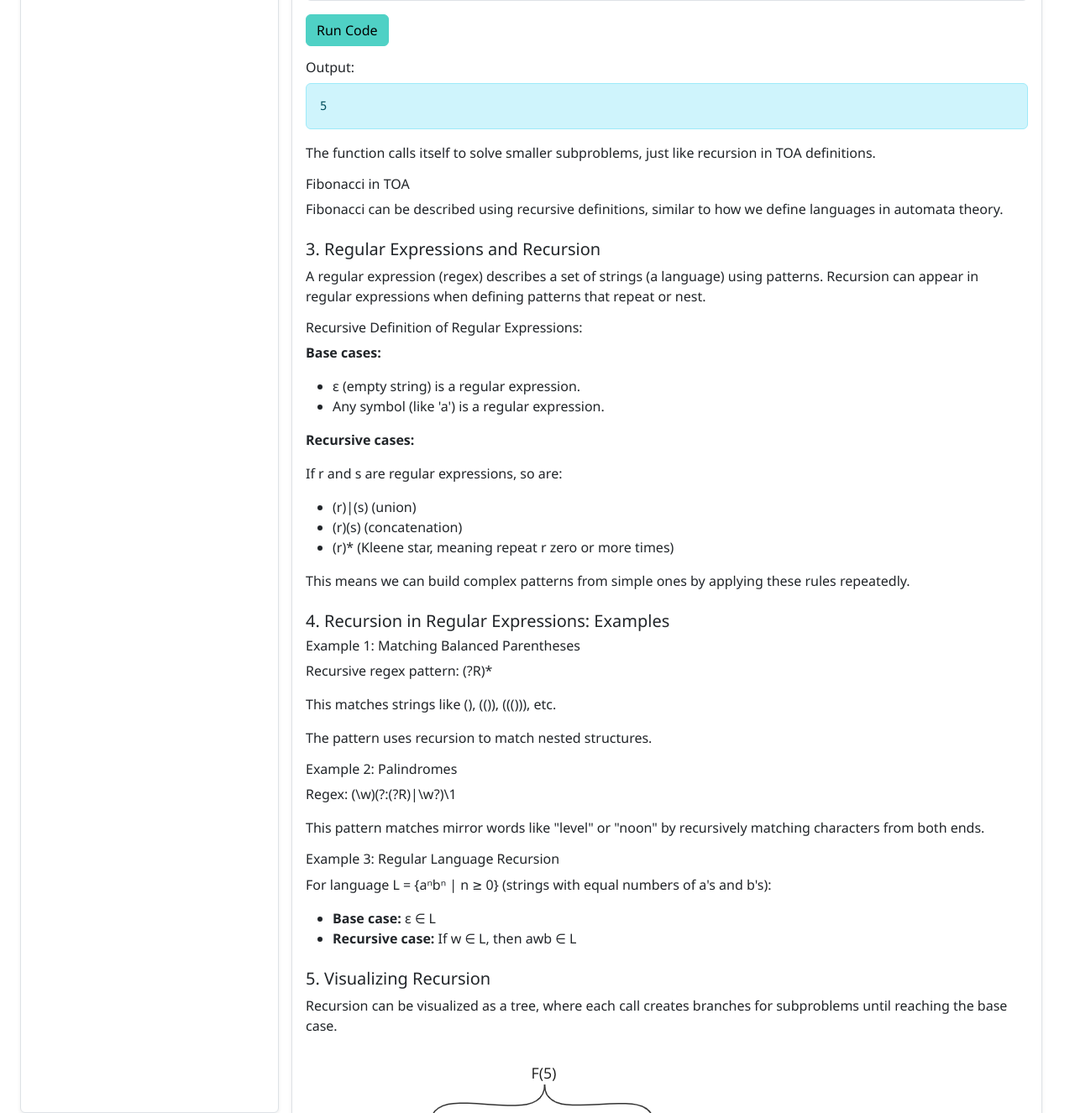
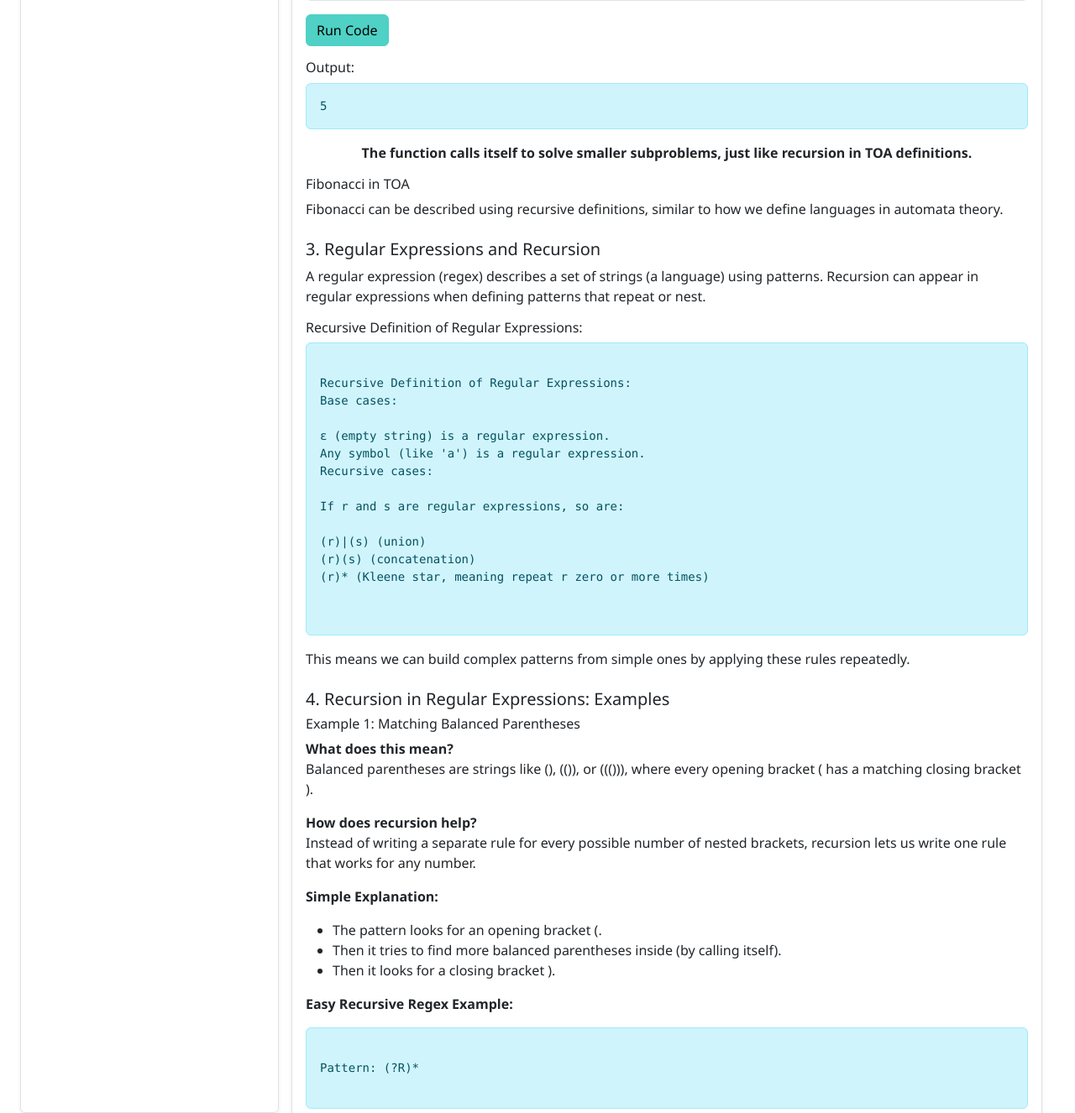
Before and after one commit to Abrash-Official/Theory-Of-Automata, a Flask app: page /recursive-def in a window 1280 px wide. Shown: the part 1274-2600 px from the top of the page at 84% size. Run offline with Flask 3, Linux system fonts and the light colour scheme.

Commit message:
Update the data of Recursion & Regular Expression

```diff
--- a/app/templates/recursive_def.html
+++ b/app/templates/recursive_def.html
@@ -54,7 +54,7 @@ print(fibonacci(5))
         <button type="button" class="btn btn-primary mb-3" id="runPythonCodeBtn">Run Code</button>
         <h6>Output:</h6>
         <pre class="alert alert-info mt-2 p-3 rounded"><code id="pythonCodeOutput">5</code></pre>
-        <p>The function calls itself to solve smaller subproblems, just like recursion in TOA definitions.</p>
+        <p class="text-center"><strong>The function calls itself to solve smaller subproblems, just like recursion in TOA definitions.</strong></p>
         <h6>Fibonacci in TOA</h6>
         <p>Fibonacci can be described using recursive definitions, similar to how we define languages in automata theory.</p>
 
@@ -63,36 +63,106 @@ print(fibonacci(5))
             A regular expression (regex) describes a set of strings (a language) using patterns. Recursion can appear in regular expressions when defining patterns that repeat or nest.
         </p>
         <h6>Recursive Definition of Regular Expressions:</h6>
-        <p><b>Base cases:</b></p>
-        <ul>
-            <li>ε (empty string) is a regular expression.</li>
-            <li>Any symbol (like 'a') is a regular expression.</li>
-        </ul>
-        <p><b>Recursive cases:</b></p>
-        <p>If r and s are regular expressions, so are:</p>
-        <ul>
-            <li>(r)|(s) (union)</li>
-            <li>(r)(s) (concatenation)</li>
-            <li>(r)* (Kleene star, meaning repeat r zero or more times)</li>
-        </ul>
+        <pre class="alert alert-info mt-2 p-3 rounded">
+            <code>
+Recursive Definition of Regular Expressions:
+Base cases:
+
+ε (empty string) is a regular expression.
+Any symbol (like 'a') is a regular expression.
+Recursive cases:
+
+If r and s are regular expressions, so are:
+
+(r)|(s) (union)
+(r)(s) (concatenation)
+(r)* (Kleene star, meaning repeat r zero or more times)
+            </code>
+        </pre>
         <p>This means we can build complex patterns from simple ones by applying these rules repeatedly.</p>
 
         <h5 class="mt-4">4. Recursion in Regular Expressions: Examples</h5>
         <h6>Example 1: Matching Balanced Parentheses</h6>
-        <div class="text-start">
-            <p>Recursive regex pattern: (?R)*</p>
-        </div>
-        <p>This matches strings like (), (()), ((())), etc.</p>
-        <p>The pattern uses recursion to match nested structures.</p>
-        <h6>Example 2: Palindromes</h6>
-        <p>Regex: (\w)(?:(?R)|\w?)\1</p>
-        <p>This pattern matches mirror words like "level" or "noon" by recursively matching characters from both ends.</p>
-        <h6>Example 3: Regular Language Recursion</h6>
-        <p>For language L = {aⁿbⁿ | n ≥ 0} (strings with equal numbers of a's and b's):</p>
-        <ul>
-            <li><b>Base case:</b> ε ∈ L</li>
-            <li><b>Recursive case:</b> If w ∈ L, then awb ∈ L</li>
-        </ul>
+        <p><b>What does this mean?</b><br>
+Balanced parentheses are strings like (), (()), or ((())), where every opening bracket ( has a matching closing bracket ).</p>
+<p><b>How does recursion help?</b><br>
+Instead of writing a separate rule for every possible number of nested brackets, recursion lets us write one rule that works for any number.</p>
+<p><b>Simple Explanation:</b></p>
+<ul>
+    <li>The pattern looks for an opening bracket (.</li>
+    <li>Then it tries to find more balanced parentheses inside (by calling itself).</li>
+    <li>Then it looks for a closing bracket ).</li>
+</ul>
+<p><b>Easy Recursive Regex Example:</b></p>
+<pre class="alert alert-info mt-2 p-3 rounded">
+    <code>
+Pattern: (?R)*
+    </code>
+</pre>
+<p><b>This means:</b></p>
+<ul>
+    <li>Start with (</li>
+    <li>Then zero or more balanced parentheses inside (that's (?R)*)</li>
+    <li>Then end with )</li>
+</ul>
+<p><b>Matches:</b></p>
+<ul>
+    <li>()</li>
+    <li>(())</li>
+    <li>((()))</li>
+    <li>and so on.</li>
+</ul>
+
+<h6>Example 2: Palindromes</h6>
+<p><b>What is a palindrome?</b><br>
+A palindrome is a word or phrase that reads the same backward as forward, like level or noon.</p>
+<p><b>How does recursion help?</b><br>
+Recursion checks the first and last letter are the same, then checks the inside part in the same way.</p>
+<p><b>Simple Recursive Regex Example:</b></p>
+<pre class="alert alert-info mt-2 p-3 rounded">
+    <code>
+Pattern: (\w)(?:(?R)|\w?)\1
+    </code>
+</pre>
+<p><b>This means:</b></p>
+<ul>
+    <li>Match a letter (let's call it A)</li>
+    <li>Then match the same pattern inside (or nothing, for the middle of odd-length words)</li>
+    <li>Then match the same letter A at the end</li>
+</ul>
+<p><b>Matches:</b></p>
+<ul>
+    <li>aa</li>
+    <li>aba</li>
+    <li>level</li>
+    <li>noon</li>
+    <li>and other palindromes.</li>
+</ul>
+
+<h6>Example 3: Regular Language Recursion (Equal a's and b's)</h6>
+<p><b>What is the language?</b><br>
+All strings with the same number of as followed by the same number of bs, like ab, aabb, aaabbb, etc.</p>
+<p><b>How does recursion help?</b><br>
+We can define this language in two steps:</p>
+<ul>
+    <li><b>Base case:</b> The empty string "" is in the language.</li>
+    <li><b>Recursive case:</b> If a word w is in the language, then so is a + w + b (put an a at the start and a b at the end).</li>
+</ul>
+<p><b>In grammar form:</b></p>
+<pre class="alert alert-info mt-2 p-3 rounded">
+    <code>
+S → ε
+S → a S b
+    </code>
+</pre>
+<p><b>How does this work?</b></p>
+<ul>
+    <li>Start with the empty string: ""</li>
+    <li>Add an a at the start and a b at the end: "ab"</li>
+    <li>Do it again: "aabb"</li>
+    <li>Again: "aaabbb"</li>
+    <li>And so on.</li>
+</ul>
 
         <h5 class="mt-4">5. Visualizing Recursion</h5>
         <p>Recursion can be visualized as a tree, where each call creates branches for subproblems until reaching the base case.</p>
@@ -102,41 +172,34 @@ print(fibonacci(5))
         <table class="table table-bordered">
             <thead>
                 <tr>
-                    <th>Concept</th>
-                    <th>Recursive Definition Example</th>
-                    <th>TOA/Regex Example</th>
+                    <th>Example</th>
+                    <th>What It Does</th>
+                    <th>Easy Explanation</th>
                 </tr>
             </thead>
             <tbody>
                 <tr>
-                    <td>Fibonacci</td>
-                    <td>F(n) = F(n-1) + F(n-2)</td>
-                    <td>Recursive function</td>
-                </tr>
-                <tr>
-                    <td>Regular Expression</td>
-                    <td>r* = (r)(r*) ∪ ε</td>
-                    <td>(a*) = "" or "a" + "a..."</td>
-                </tr>
-                <tr>
                     <td>Balanced Parentheses</td>
-                    <td class="text-start">(?R)*</td>
-                    <td>"()", "(())", etc.</td>
+                    <td>Matches (), (()), ((())), etc.</td>
+                    <td>Each ( must have a matching )</td>
                 </tr>
                 <tr>
                     <td>Palindromes</td>
-                    <td>(\w)(?:(?R)|\w?)\1</td>
-                    <td>"level", "noon", etc.</td>
+                    <td>Matches level, noon, aba, etc.</td>
+                    <td>Reads the same forwards and back</td>
+                </tr>
+                <tr>
+                    <td>Equal a's and b's (aⁿbⁿ)</td>
+                    <td>Matches ab, aabb, aaabbb, etc.</td>
+                    <td>Same number of as and bs</td>
                 </tr>
             </tbody>
         </table>
 
-        <h5 class="mt-4">Key Takeaways</h5>
-        <ul>
-            <li>Recursion lets us define infinite sets, sequences, and languages with a few simple rules.</li>
-            <li>In TOA, recursion is used in language definitions, grammars, and regular expressions.</li>
-            <li>The Fibonacci sequence is a classic recursive example, and recursion also appears in regex patterns for complex matching.</li>
-        </ul>
+        <h5 class="mt-4">Key Point:</h5>
+        <p>
+Recursion in regular expressions lets us solve problems that repeat or nest, like matching pairs or mirrored patterns, using simple rules that call themselves.
+        </p>
 
     </div>
 </div>
```
